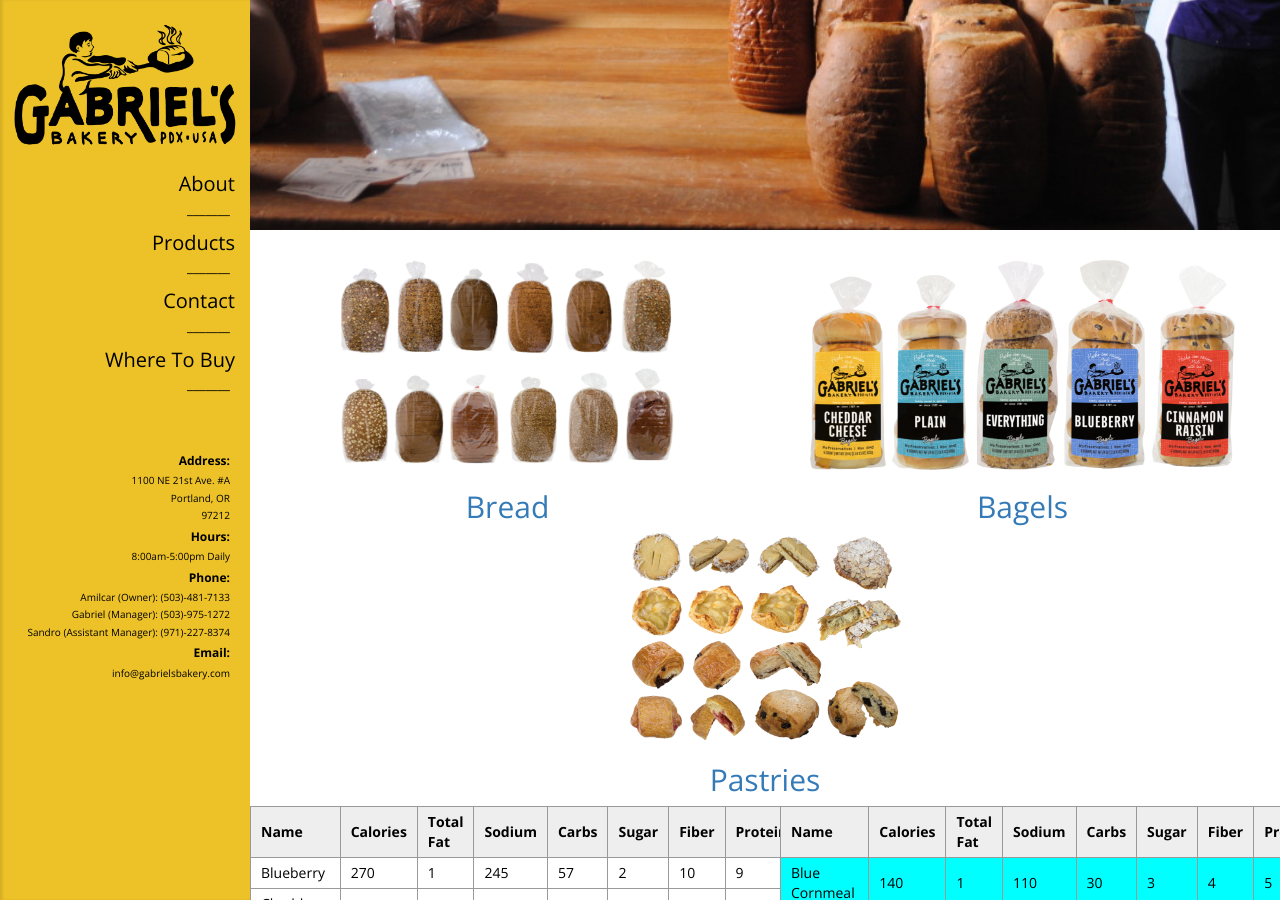
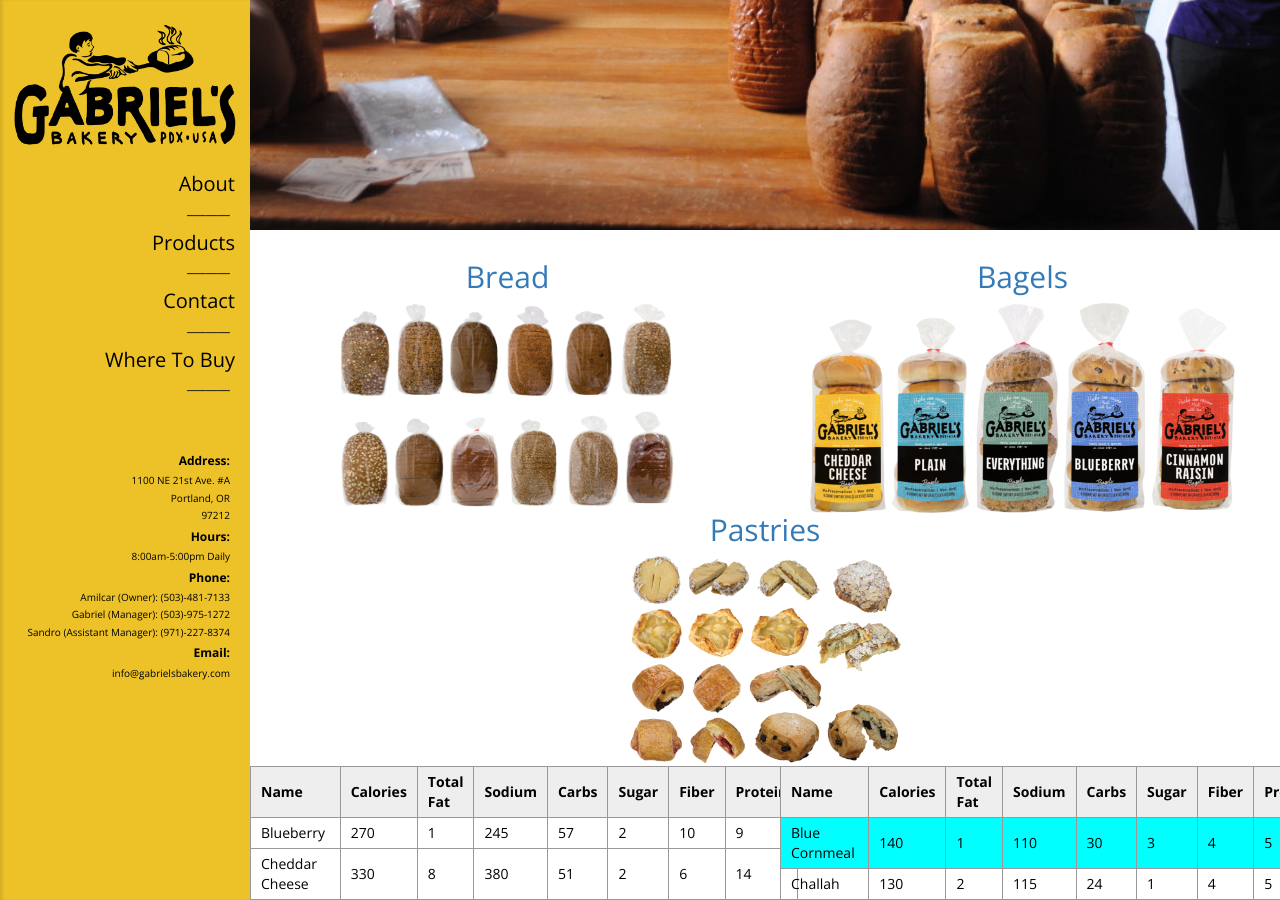
Before and after one commit to SandroMateo/gabriels-website, a Jekyll site: the page built from products.html, in a window 1280 px wide and 900 px high, scrolled down 580 px. Built offline with Jekyll 4.4.1, drawn with Linux system fonts in a browser that asks for light colours; nearby versions of some CDN libraries.

```diff
--- a/_bagels/blueberry.html
+++ b/_bagels/blueberry.html
@@ -1,7 +1,7 @@
 ---
 title: Blueberry
 image: ../../../images/BlueberryLone.png
-labelImage: ../../../images/BlueberryBagelsLabel.png
+labelImage: ../../../images/BlueberryLabel.png
 nutritionImage: ../../../images/BlueberryNutrition.png
 ingredients: enriched wheat flour (wheat flour, malted barley flour, niacin, reduced iron, thiamine mononitrate, riboflavin, folic acid), water, blueberry flavored sweetened dried cranberries(cranberries, sugar, grape juice concentrate, blueberry juice concentrate, sunflower oil), pure cane sugar, yeast, salt
 nutrition:
--- a/_sass/_layout/_products.scss
+++ b/_sass/_layout/_products.scss
@@ -16,6 +16,10 @@
   flex-grow: 1;
   margin: 0 auto;
   text-align: center;
+
+  h2 {
+    margin-top: 0;
+  }
 }
 
 .products {
--- a/_sass/_layout/_where-to-buy.scss
+++ b/_sass/_layout/_where-to-buy.scss
@@ -1,7 +1,21 @@
+.flex-location {
+  display: flex;
+  flex-wrap: wrap;
+  justify-content: space-between;
+}
+
 .location-box {
-  flex-basis: 30%;
+  flex-basis: 100%;
   flex-grow: 1;
   margin: 0 auto;
   padding: 2rem;
   text-align: center;
+
+  @include tablet {
+    flex-basis: 50%;
+  }
+
+  @include desktop {
+    flex-basis: 30%;
+  }
 }
--- a/js/map.js
+++ b/js/map.js
@@ -57,7 +57,7 @@ function removeLocationData(_map) {
 
 function appendData(location) {
   for (var i = 0; i < location.features.length; i++) {
-    $('#locationGrid').append("<div class='location-box img-responsive'><img class='bread' src=" + location.features[i].properties.image + " alt=" + location.features[i].properties.title + "><h3>" + location.features[i].properties.title + "</h3> <p>" + location.features[i].properties.address + "</p></div>");
+    $('#locationGrid').append("<div class='location-box img-responsive'><h3>" + location.features[i].properties.title + "</h3> <p>" + location.features[i].properties.address + "</p></div>");
   }
 }
 
--- a/products.html
+++ b/products.html
@@ -9,16 +9,16 @@ permalink: /products/
 </div>
 <div class="flex">
   <div id="flex-products" class="product-box img-responsive">
-    <a href="/products/bread"><img class="products" src="../../images/breads.png" alt="">
-    <h2>Bread</h2></a>
+    <a href="/products/bread"><h2>Bread</h2><img class="products" src="../../images/breads.png" alt="">
+    </a>
   </div>
   <div class="product-box img-responsive">
-    <a href="/products/bagels"><img href="/products/bagels" class="products" src="../../images/bagels.png" alt="">
-    <h2>Bagels</h2></a>
+    <a href="/products/bagels"><h2>Bagels</h2><img href="/products/bagels" class="products" src="../../images/bagels.png" alt="">
+    </a>
   </div>
   <div class="product-box img-responsive">
-    <a href="/products/pastries"><img href="/products/pastries" class="products" src="../../images/pastries.png" alt="">
-    <h2>Pastries</h2></a>
+    <a href="/products/pastries"><h2>Pastries</h2><img href="/products/pastries" class="products" src="../../images/pastries.png" alt="">
+    </a>
   </div>
 </div>
 <div class="row">
--- a/where-to-buy.html
+++ b/where-to-buy.html
@@ -21,7 +21,7 @@ permalink: /where-to-buy/
       <div id="map">
 
       </div>
-    <div id="locationGrid" class="flex col-md-12">
+    <div id="locationGrid" class="flex-location col-md-12">
 
     </div>
   </div>
```
Also changed, not shown: _layouts/details.html (+18 -0 lines).
